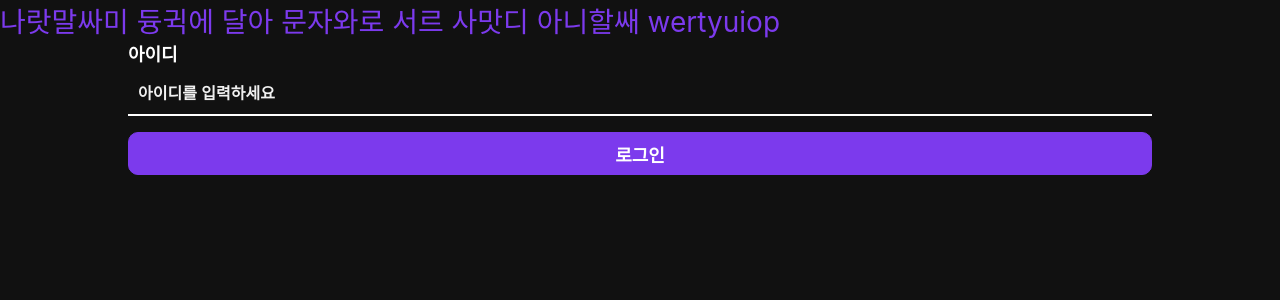
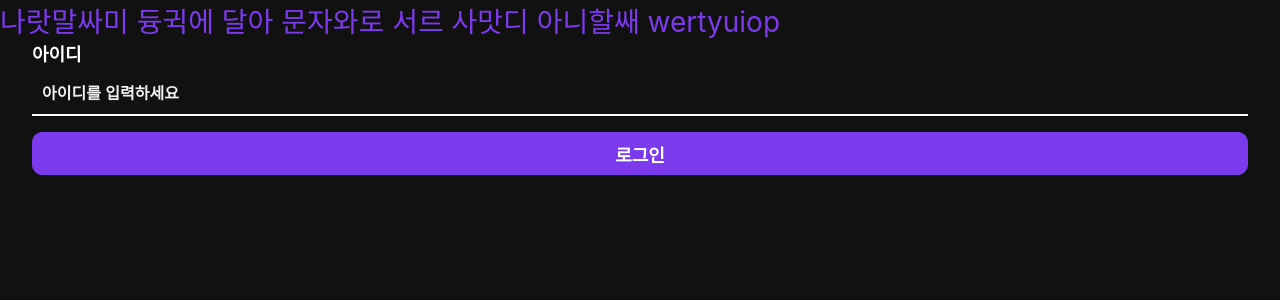
Before and after one commit to 2025-highthon-17-team/performuse-front, a React (Create React App) app: page / in a window 1280 px wide. Shown: the top 300 px of the page. Built offline with nearby package versions, Linux system fonts and the light colour scheme; a web font is replaced by a local one.

Commit message:
style: width 퍼센트 80 -> 95

```diff
--- a/src/components/button/CustomButton.module.css
+++ b/src/components/button/CustomButton.module.css
@@ -1,7 +1,7 @@
 @import "../../styles/sementic.module.css";
 
 .button {
-  width: 80%;
+  width: 95%;
   height: 43px;
   padding: 0 14px;
   border: 1px solid var(--primary-normal);
--- a/src/components/textfield/CustomTextField.module.css
+++ b/src/components/textfield/CustomTextField.module.css
@@ -1,7 +1,7 @@
 @import "../../styles/sementic.module.css";
 
 .full {
-  width: 80%;
+  width: 95%;
   align-items: center;
   margin: 0 auto;
 }
```
